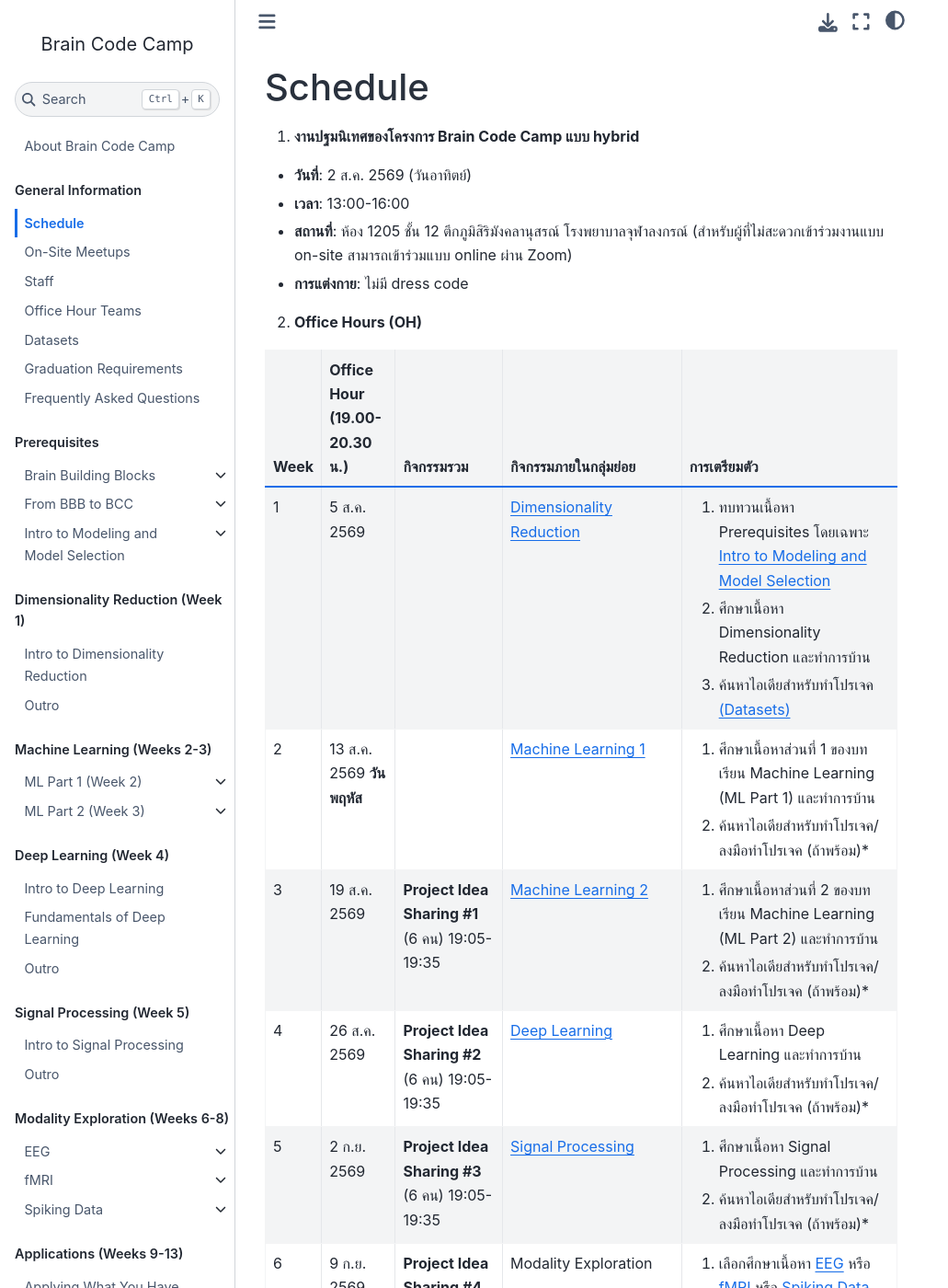
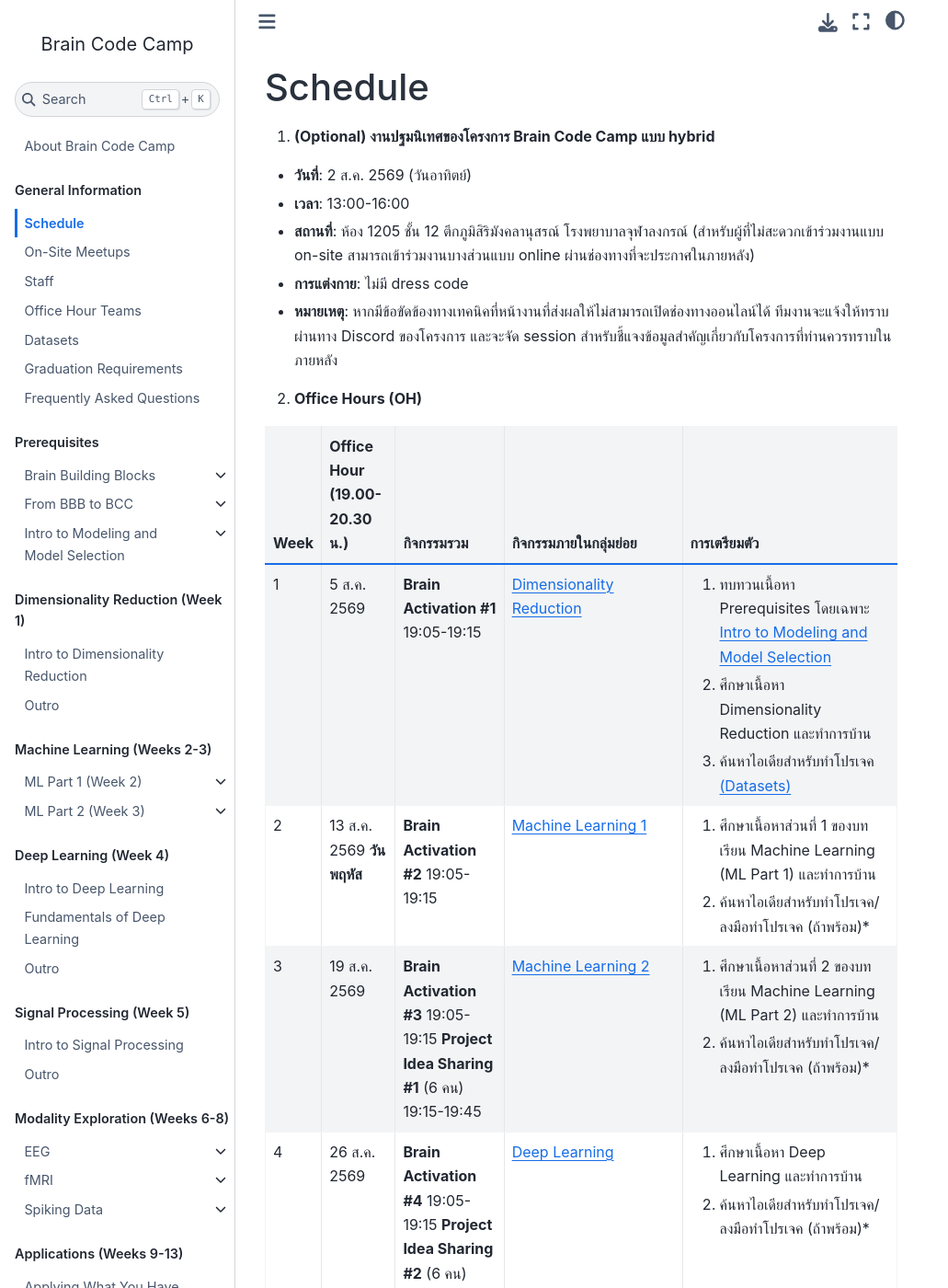
Before and after one commit to braincodecamp/brainCodeCamp2026, a Jupyter Book: the page built from GeneralInfo/schedule.md, in a window 1280 px wide and 1400 px high. Shown: the whole window at 92% size, without its empty margins (0-1031 px from the left). Built offline with Jupyter Book 1.0.4 settings and Sphinx 7.4.7 and the Sphinx Book theme 1.1.4, drawn with Linux system fonts in a browser that asks for light colours; pages that are not in the unit, such as notebooks, are missing from menus; some of the changed text lies outside the part shown.

Commit message:
Update schedule

```diff
--- a/GeneralInfo/schedule.md
+++ b/GeneralInfo/schedule.md
@@ -1,11 +1,13 @@
 # Schedule
 
-1. **งานปฐมนิเทศของโครงการ Brain Code Camp แบบ hybrid**
+1. **(Optional) งานปฐมนิเทศของโครงการ Brain Code Camp แบบ hybrid**
 
 - **วันที่**: 2 ส.ค. 2569 (วันอาทิตย์)
 - **เวลา**: 13:00-16:00
-- **สถานที่**: ห้อง 1205 ชั้น 12 ตึกภูมิสิริมังคลานุสรณ์ โรงพยาบาลจุฬาลงกรณ์ (สำหรับผู้ที่ไม่สะดวกเข้าร่วมงานแบบ on-site สามารถเข้าร่วมแบบ online ผ่าน Zoom)
+- **สถานที่**: ห้อง 1205 ชั้น 12 ตึกภูมิสิริมังคลานุสรณ์ โรงพยาบาลจุฬาลงกรณ์ (สำหรับผู้ที่ไม่สะดวกเข้าร่วมงานแบบ on-site สามารถเข้าร่วมงานบางส่วนแบบ online ผ่านช่องทางที่จะประกาศในภายหลัง)
 - **การแต่งกาย**: ไม่มี dress code
+- **หมายเหตุ**: หากมีข้อขัดข้องทางเทคนิคที่หน้างานที่ส่งผลให้ไม่สามารถเปิดช่องทางออนไลน์ได้ ทีมงานจะแจ้งให้ทราบผ่านทาง Discord ของโครงการ และจะจัด session สำหรับชี้แจงข้อมูลสำคัญเกี่ยวกับโครงการที่ท่านควรทราบในภายหลัง
+
 <!-- - <a href="/other-documents/bcc2026-orientation-schedule.pdf">ข้อมูลเพิ่มเติม</a> -->
 <!-- - <a href="/other-documents/20260802-BCC-orientation.pdf">ไฟล์นำเสนอ</a> -->
 
@@ -23,7 +25,8 @@
   - การเตรียมตัว
 * - 1
   - 5 ส.ค. 2569
-  -
+  - **Brain Activation #1**
+    19:05-19:15
   - [Dimensionality Reduction](/Fundamentals/DimensionalityReduction/dim_reduct_intro.md)
   - 1. ทบทวนเนื้อหา Prerequisites โดยเฉพาะ [Intro to Modeling and Model Selection](/Prereqs/IntroToModeling/modeling_intro.md)
     2. ศึกษาเนื้อหา Dimensionality Reduction และทำการบ้าน
@@ -31,39 +34,48 @@
 * - 2
   - 13 ส.ค. 2569
     **วันพฤหัส**
-  -
+  - **Brain Activation #2**
+    19:05-19:15
   - [Machine Learning 1](/Fundamentals/MachineLearning/ml_part1_intro.md)
   - 1. ศึกษาเนื้อหาส่วนที่ 1 ของบทเรียน Machine Learning (ML Part 1) และทำการบ้าน
     2. ค้นหาไอเดียสำหรับทำโปรเจค/ลงมือทำโปรเจค (ถ้าพร้อม)*
 * - 3
   - 19 ส.ค. 2569
-  - **Project Idea Sharing #1**
+  - **Brain Activation #3**
+    19:05-19:15
+    **Project Idea Sharing #1**
     (6 คน)
-    19:05-19:35
+    19:15-19:45
   - [Machine Learning 2](/Fundamentals/MachineLearning/ml_part2_intro.md)
   - 1. ศึกษาเนื้อหาส่วนที่ 2 ของบทเรียน Machine Learning (ML Part 2) และทำการบ้าน
     2. ค้นหาไอเดียสำหรับทำโปรเจค/ลงมือทำโปรเจค (ถ้าพร้อม)*
 * - 4
   - 26 ส.ค. 2569
-  - **Project Idea Sharing #2**
+  - **Brain Activation #4**
+    19:05-19:15
+    **Project Idea Sharing #2**
     (6 คน)
-    19:05-19:35
+    19:15-19:45
   - [Deep Learning](/Fundamentals/DeepLearning/deep_learning_intro.md)
   - 1. ศึกษาเนื้อหา Deep Learning และทำการบ้าน
     2. ค้นหาไอเดียสำหรับทำโปรเจค/ลงมือทำโปรเจค (ถ้าพร้อม)*
 * - 5
   - 2 ก.ย. 2569
-  - **Project Idea Sharing #3**
+  - **Brain Activation #5**
+    19:05-19:15
+    **Project Idea Sharing #3**
     (6 คน)
-    19:05-19:35
+    19:15-19:45
   - [Signal Processing](/Fundamentals/SignalProcessing/signal_processing_intro.md)
   - 1. ศึกษาเนื้อหา Signal Processing และทำการบ้าน
     2. ค้นหาไอเดียสำหรับทำโปรเจค/ลงมือทำโปรเจค (ถ้าพร้อม)*
 * - 6
   - 9 ก.ย. 2569
-  - **Project Idea Sharing #4**
+  - **Brain Activation #6**
+    19:05-19:15
+    **Project Idea Sharing #4**
     (6 คน)
-    19:05-19:35
+    19:15-19:45
   - Modality Exploration
   - 1. เลือกศึกษาเนื้อหา [EEG](ModalityExploration/EEG/eeg.md) หรือ [fMRI](ModalityExploration/fMRI/fMRI.md) หรือ [Spiking Data](ModalityExploration/spikingData/spiking_data.md) และทำการบ้าน
     2. ค้นหาไอเดียสำหรับทำโปรเจค/ลงมือทำโปรเจค (ถ้าพร้อม)*
@@ -114,6 +126,8 @@
 
 \*ถ้าหากผู้เรียนมีไอเดียหรือเริ่มต้นทำโปรเจคก่อนเวลาที่ได้กำหนดไว้อย่างเป็นทางการใน schedule (ซึ่งกำหนดไว้ที่สัปดาห์ที่ 7) ผู้เรียนสามารถใช้เวลา office hours ในการพูดคุยเกี่ยวกับไอเดียหรือ project progress ได้เสมอ
 
+**Brain Activation**: Quiz สั้น ๆ เกี่ยวกับเนื้อหาที่ได้เรียนมา
+
 **Project Idea Sharing**: กิจกรรมสั้น ๆ ในช่วง Office Hour ที่เปิดโอกาสให้ผู้เข้าร่วม (สัปดาห์ละ 6 คน) ได้ลองเล่าเกี่ยวกับโปรเจคที่ตนเองกำลังสนใจหรือวางแผนจะทำ ไม่จำเป็นต้องเป็นไอเดียที่เสร็จสมบูรณ์ แต่เพื่อเป็นการแบ่งปันความคืบหน้า ให้แรงบันดาลใจแก่เพื่อน ๆ และช่วยให้ mentors เห็นภาพรวมของโปรเจคในโครงการ
 - **นำเสนอไอเดียโปรเจค (3 นาที)** และ **รับฟัง comment จากเพื่อน ๆ และ TA (2 นาที)** โดยจะไม่ใช่การถามตอบแบบ Q&A (เพื่อลดความกดดันของผู้นำเสนอ)
 - ประโยชน์ของการมีส่วนร่วมในกิจกรรมนี้ คือ
```
